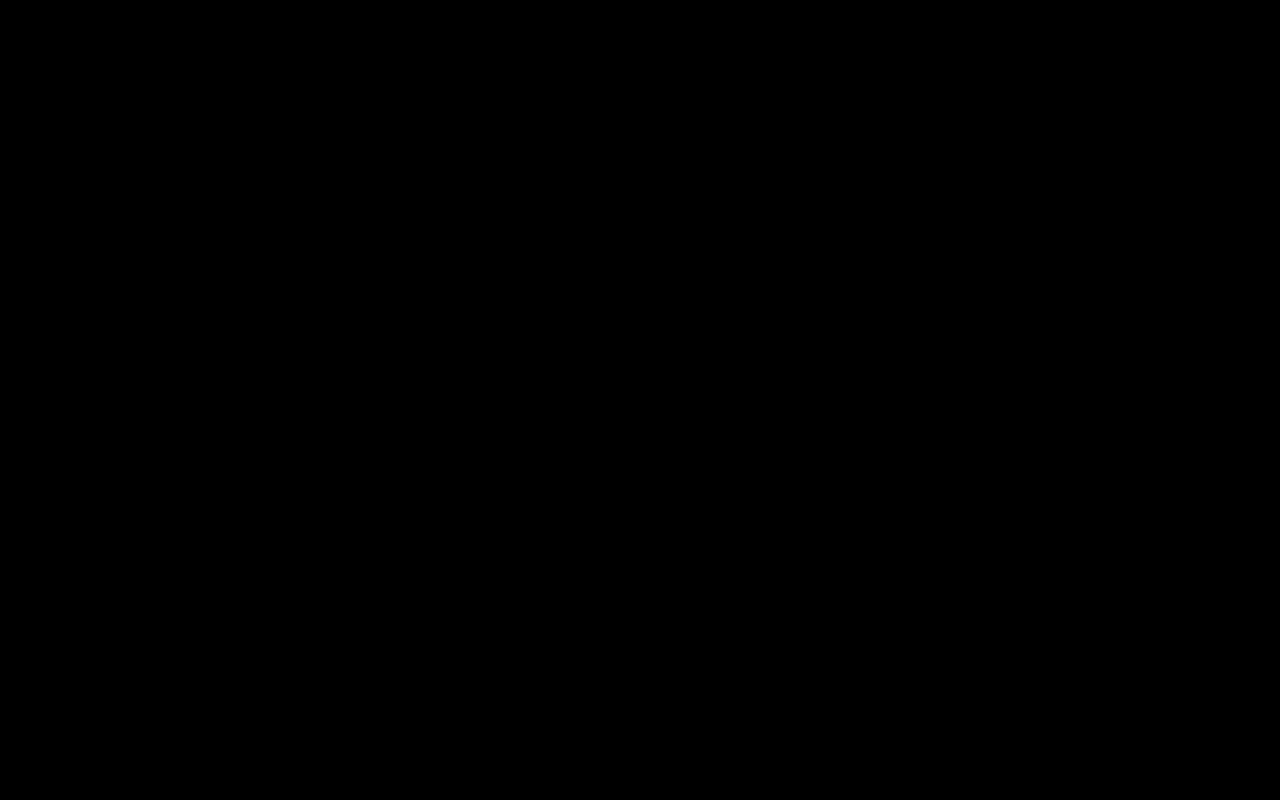
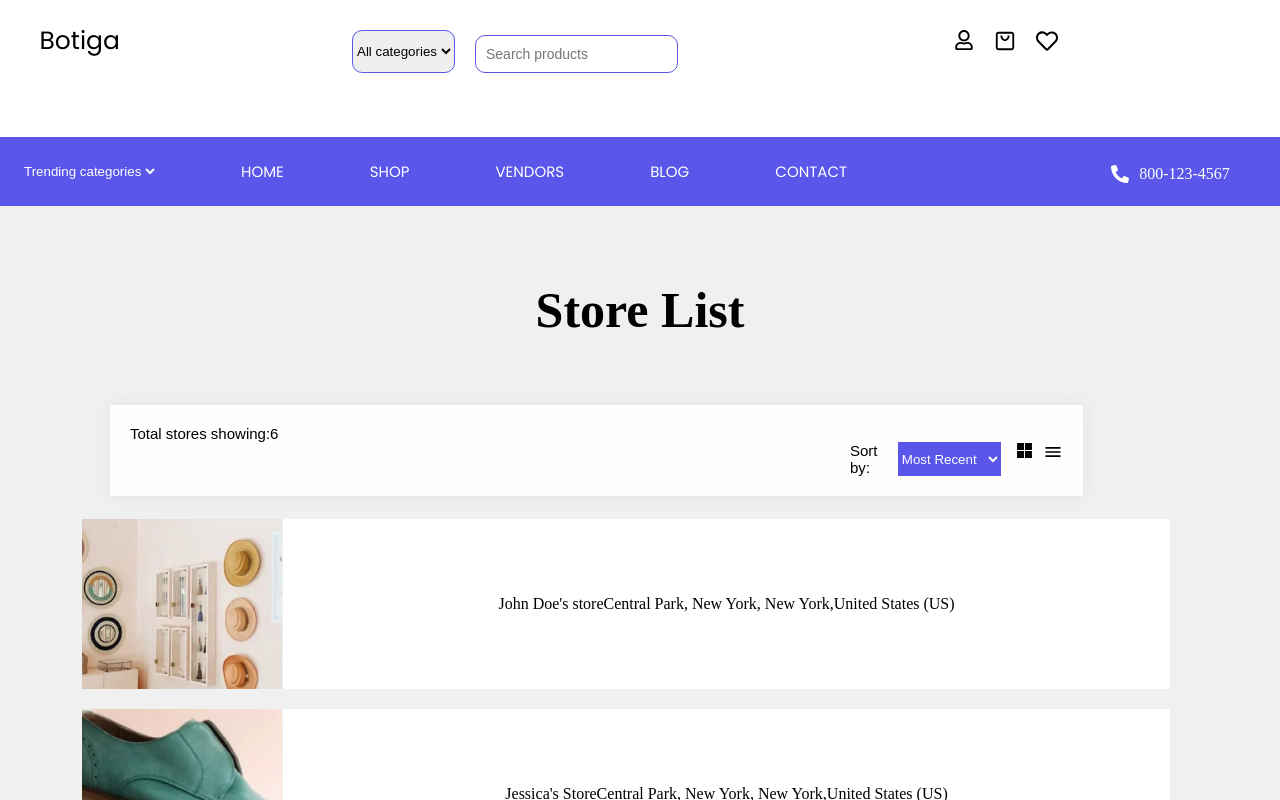
Before and after one commit to gisele-gisubizo/react-project-beginner, a React (Vite) app: page /Vendors in a window 1280 px wide. Before the commit this address had no page. Shown: the top 800 px of the page. Built offline with nearby package versions, Linux system fonts and the light colour scheme; a web font is replaced by a local one.

Commit message:
vendors page worked on

```diff
--- a/src/App.jsx
+++ b/src/App.jsx
@@ -4,7 +4,7 @@ import { useState } from 'react'
  import Layout from './components/layout'
  import Footer from './components/Footer'
  import Shop from './components/Shop'
-//  import Vendors from './components/Vendors'
+ import Vendors from './components/Vendors'
  import Blog from './components/Blog'
  import Contact from './components/Contact'
 
@@ -34,7 +34,7 @@ function App() {
      <Route path='/' element={<Layout/>}>
       <Route path='/Home'  index element={<Home/>}/>
       <Route path='/Shop'  Shop element={<Shop/>}/>
-      {/* <Route path='/Vendors'  Vendors element={<Vendors/>}/>  */}
+       <Route path='/Vendors'  Vendors element={<Vendors/>}/>
       <Route path='/Footer'  Footer element={<Footer/>}/>
     <Route path='/Blog'  Blog element={<Blog/>}/>
 <Route path='/Contact'  Contact element={<Contact/>}/>
--- a/src/components/Shop2.jsx
+++ b/src/components/Shop2.jsx
@@ -21,16 +21,23 @@ function Shop2(){
        <div className="single-image">
                  <img src={viewServices.image} className='single-image-image'/>
                 </div>
+    <div className='container-shop2'>
                     <div className='single-image-name'>
                     {viewServices.name }
                     </div>
-
-                <div className='single-image-name'>
+                    <div className='productTitle '>
                     {viewServices.productTitle }
                     </div>
-
-                <div className='single-image-name'>
+                    <div className='description'>
                     {viewServices.description }
+                    </div>
+                    <div className='productAdd'>
+                    {viewServices.productAdd }
+                    </div>
+                    <div className='add'>
+                    {viewServices.add}
+                    </div>
+                    <button type='button' className='button-shop2'>Buy</button>
                 </div>
    </div>
 
--- a/src/components/Vendors.jsx
+++ b/src/components/Vendors.jsx
@@ -7,8 +7,13 @@ import john from '../assets/john.webp'
 import { IoGridSharp } from "react-icons/io5";
 import jessica from '../assets/jessica.webp'
 import santa from '../assets/santa.webp'
+import store1 from '../assets/store1.webp'
+import store2 from '../assets/store2.webp'
+import store3 from '../assets/store3.webp'
+import store4 from '../assets/store4.webp'
 
-const vendors =[
+const vendorShop=[
+
   {
     store:"John Doe's store",
     picture:john,
@@ -24,26 +29,42 @@ const vendors =[
 
 },
 {
-      store:"Santa Monica's Store",
-      picture:santa,
+    store:"Digital Good's Store",
+    picture:store2,
      address:'Central Park, New York, New York,',
     country:'United States (US)'
 
 },
 
+{
+  store:"Glass store",
+  picture:store1,
+  address:'Central Park, New York, New York,',
+  country:'United States (US)'
+
+},
+{
+  store:"Joshua Doe's Store",
+  picture:store3,
+   address:'Central Park, New York, New York,',
+  country:'United States (US)'
+
+},
+
+]
+
 
 function Vendors(){
 
 
-    ]
-
 return(
 <div className='vendors-list'>
-
 <div className='store'><h1>Store List</h1></div>
 
-<div className='vendors-board'>
+<div className='vendors-board' >
 <p>Total stores showing:6</p>
+
+
         <div className='vendors-sort'>
           <p>Sort by:</p>
           <select id="myDropdown">
@@ -56,20 +77,18 @@ function Vendors(){
           <IoGridSharp />
           <IoMenuSharp className='menu' />
         </div>
-
-
-
       </div>
 </div>
 
 
-
 {
-             vendors.map((item) => (
+             vendorShop.map((item) => (
                 <>
               <div className='vendors-images'>
 
+                 <div className='overlay-vendor'>
                    <div className='vendors-shop'><img src={item.picture} className='image-image-vendors'/> </div>
+                 </div>
 
                      <div className='vendors-info'>
                        <div className='vendors.name'>{item.store}</div>
@@ -87,9 +106,12 @@ function Vendors(){
              ))
              }
 
-
 </div>
 
 )
+
+
+
 }
+
 export default Vendors;
--- a/src/styles/Shop2.css
+++ b/src/styles/Shop2.css
@@ -2,6 +2,8 @@
     height: 100vh;
     background-color: white;
     color: black;
+
+
 
 }
 
@@ -13,3 +15,47 @@
 height: 300px;
 margin-top: 30px;
 }
+
+.container-shop2{
+    width: 26rem;
+    display: block;
+    position: absolute;
+    left: 30em;
+    top: 14em;
+}
+
+.single-image-name{
+    font-size: 25px;
+    margin-bottom: 20px;
+}
+
+.productTitle {
+    font-size: 20px;
+    margin-bottom: 20px;
+}
+
+
+.productAdd{
+    font-size: 20px;
+    margin-bottom: 10px;
+}
+
+.description{
+    margin-bottom: 10px;
+}
+
+.button-shop2{
+    border: none;
+    padding: 18px;
+    border-radius: 10px;
+    height: 3.5rem;
+    width: 11rem;
+    text-align: center;
+    background-color: grey;
+    color: #fff;
+    font-size: 14px;
+    font-weight: 500;
+    font-family: 'Robot',sans-serif;
+    margin-left: 5rem;
+    margin-top: 15px;
+}
--- a/src/styles/Vendors.css
+++ b/src/styles/Vendors.css
@@ -1,6 +1,6 @@
 .vendors-list{
-    height: 150vh;
-    background: #ffffff;
+    height: 250vh;
+    background-color: rgba(240, 240, 240, 1);
 
 }
 
@@ -48,88 +48,41 @@ font-size: 50px;
     font-size: 20px;
 }
 
-
-/*.icons-vendors{
-    display:flex;
-    gap:10px;
-     font-size: 17px;
-     color: black;
-     margin-Left:15px;
-     cursor: pointer;
-     transition: 0.3s ease;
-}
-
-.icons-vendors:hover{
-    color: rgb(48, 79, 203);
-}*/
-
-.vendors-images{
-    width: 200px;
-    height: 100px;
+.vendors-info{
     color: black;
-
-margin-top: 100px;
-margin-right: 50px;
-
-}
-
-.vendors-shop{
-    width: 300px;
-    height: 200px;
-
-   /* Flexbox to align the image and text side by side */
-  align-items: center; /* Aligns the image and text vertically centered */
-
-
-
-  margin-left: 6em;
-  gap: -1px;
-
-
+    margin-top: 80px;
+    padding:30px;
+    width: 70em; /* Set the desired width */
+    height: 170px; /* Set the desired height */
+    background-color: rgba(255, 255, 255); /* Set the background color */
+    border: 2px solid #ffffff; /* Optional: Add a border */
+    /* Optional: Add rounded corners */
+    display: flex; /* Optional: For aligning content inside */
+    justify-content: center; /* Optional: Center horizontally */
+    align-items: center; /* Optional: Center vertically */
+    color: rgb(0, 0, 0); /* Optional: Text color inside */
+    font-size: 16px;
 }
 
 
 
-.vendor-shop:hover {
-    transform: scale(1.05);
-  }
+.vendors-images{
+  width: 70em;
 
-  .vendors-images{
+    margin-top: 50px;
+    margin-left: 50px;
+    position: relative;
+    display: flex;
+}
 
 
 
 
-
-    justify-content: center;
-    align-items: center;
-
-  }
-
 .image-image-vendors{
-    width: 280px;
-    height: 70px;
-    width: 100%;
-
-    margin-left: -2em;
-    margin-bottom: -10em;
-    object-fit: cover; /* Ensure the image fills the container without stretching */
-    border-radius: 8px; /* Rounded corners for the image */
-    display:inline-flex;
-    flex-direction: row;
-}
-
-.vendor-info {
-    font-size: 18px;
-    font-weight: bold;
-    font-size: 14px;
-    color: #555;
-    line-height: 1.5;
-    display:inline-flex;
-    flex-direction: row;
+width: 200px;
+height: 170px;
+margin-right: 1px;
+object-fit: cover;
 
 
 }
-
-.vendors-name{
-
-}
```
Also changed, not shown: src/components/Shop.jsx (+24 -4 lines). Lines whose indentation alone changed are shown as unchanged.
